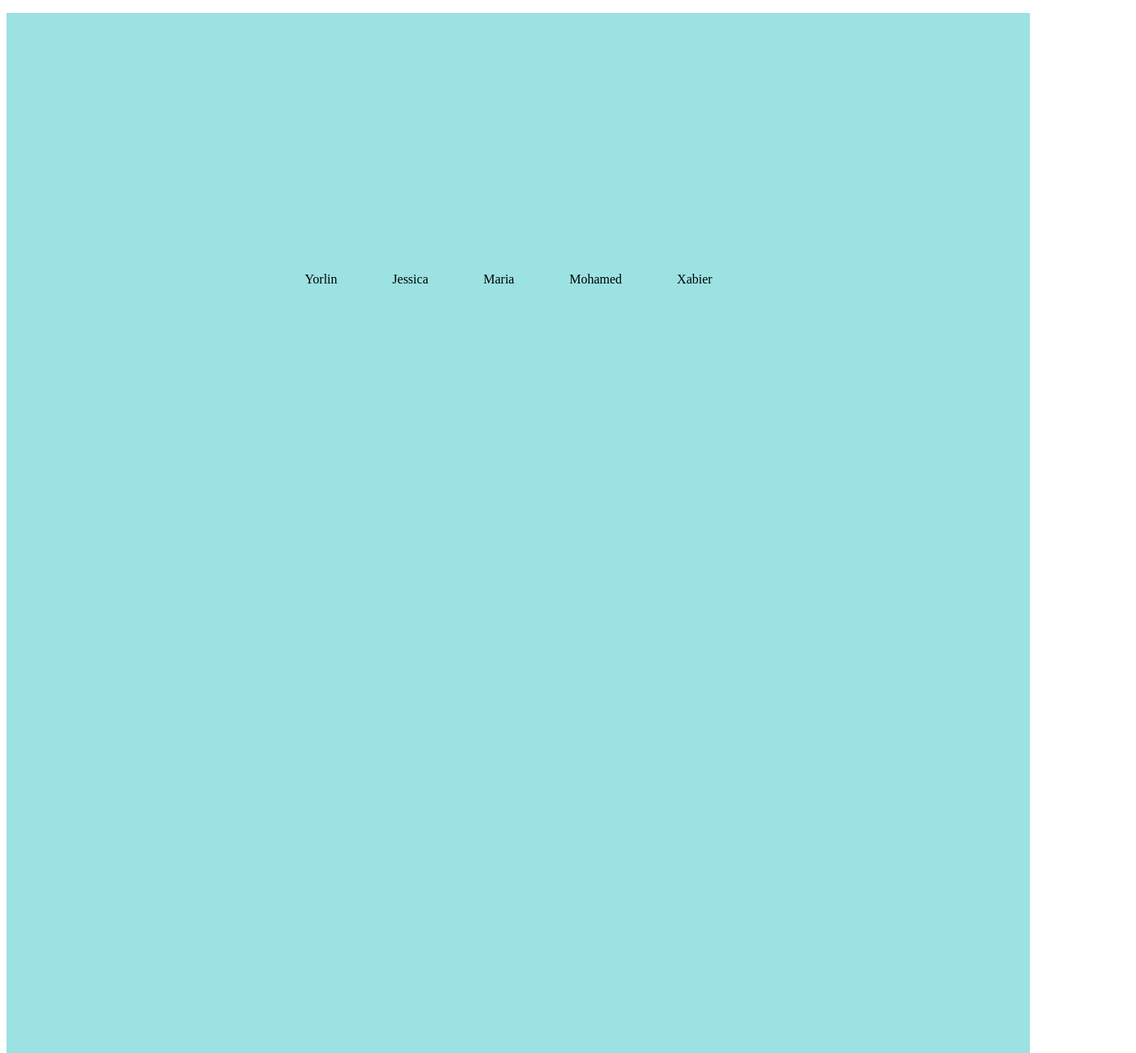
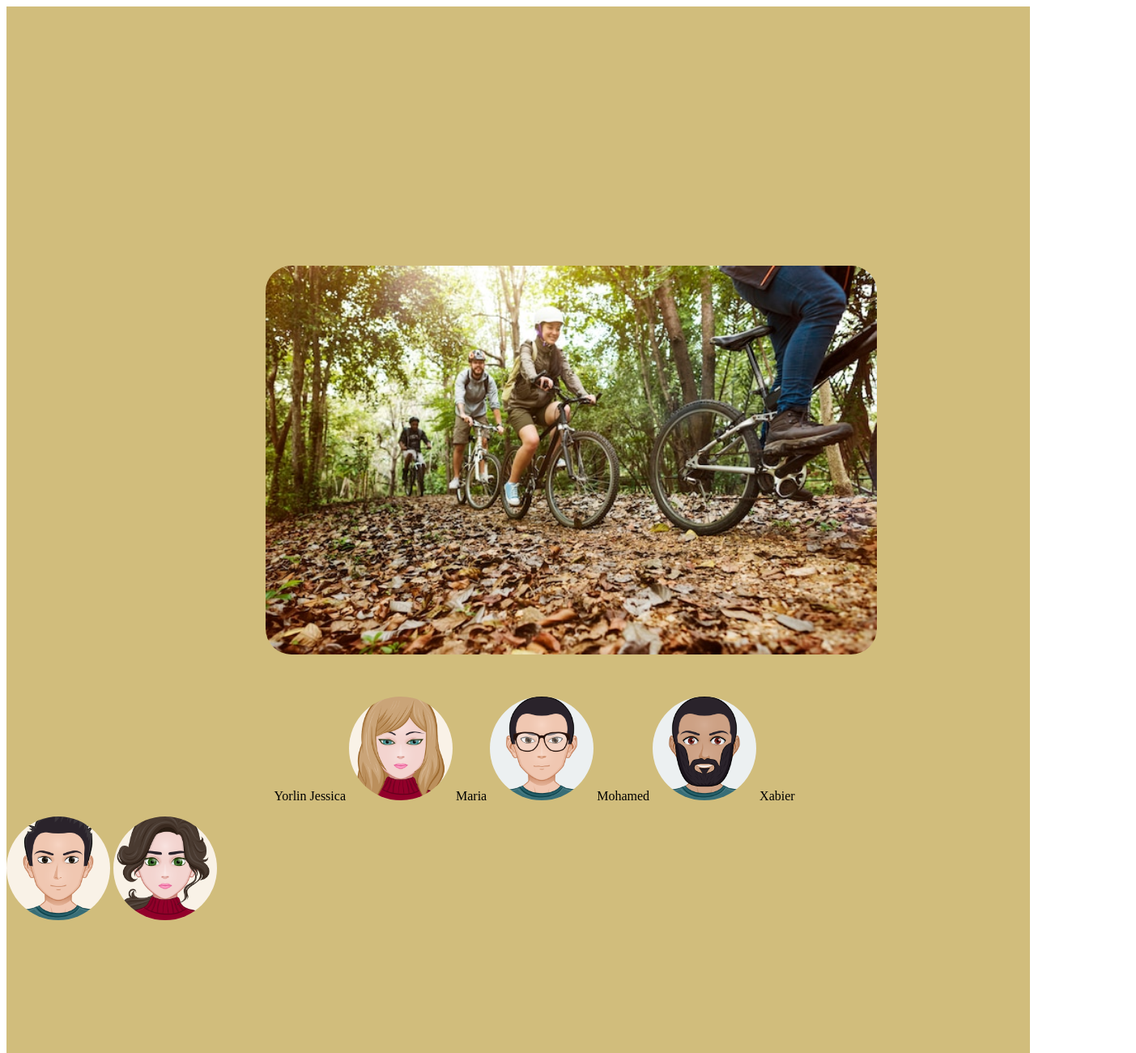
Before and after one commit to MariaDiezEsteve/Centro-Deportivo, a plain HTML site: page about_us.html in a window 1280 px wide. Shown: the top 1300 px of the page at 81% size, 1403 px wide, since content can reach past the window. Drawn offline with Linux system fonts and the light colour scheme.

Commit message:
creación de página, falta posicionar las fotos

```diff
--- a/about_us.css
+++ b/about_us.css
@@ -2,19 +2,36 @@
 
 #caja{
 
-    background-color: rgb(156, 226, 226);
+    background-color: rgb(209, 189, 124);
     height:100rem;
 
 
 }
-#fotos{
+.foto-montaña{
+    height: 30rem;
+    margin: 20rem;
+    margin-bottom: 2rem;
+    border-radius: 2rem;
+}
+#ulfotos{
     list-style-type: none;
     text-align: center;
-    padding-top: 20rem;
+
+
+
 
 }
-li{
-    display: inline;
-    padding-right: 4rem;
+.imagen{
+height: 8rem;
+width: 8rem;
+border-radius: 10rem;
+
+
+
 
 }
+ li{
+display: inline;
+
+
+   }
--- a/about_us.html
+++ b/about_us.html
@@ -9,13 +9,21 @@
 </head>
 <body>
         <div id="caja">
-            <ul id="fotos">
+            <img class="foto-montaña" src="./image/avatar/ciclismo about us.jpg" alt="foto monyaña">
+            <ul id="ulfotos">
+
                 <li id="Yorlin">Yorlin</li>
+
                 <li id="Jessica">Jessica</li>
+                <img class="imagen" src="./image/avatar/Maria_Diez.png" alt="Maria_Diez">
                 <li id="Maria">Maria</li>
+                <img class="imagen" src="./image/avatar/Mohammed.png" alt="Mohammed">
                 <li id="Mohamed">Mohamed</li>
+                <img class="imagen" src="./image/avatar/Xabier_Iglesias.png" alt="Xabier_Iglesias">
                 <li id="Xabier">Xabier</li>
             </ul>
+            <img class="imagen" src="./image/avatar/Yorlin_Pachajoa.png" alt="Yorlin_Pachajoa">
+            <img class="imagen" src="./image/avatar/Jessica_Mosteiro.png" alt="Jessica_Mosteiro">
         </div>
     </div>
 
```
Also changed, not shown: image/avatar/ciclismo about us 2.jpg (added), image/avatar/ciclismo about us.jpg (added).
